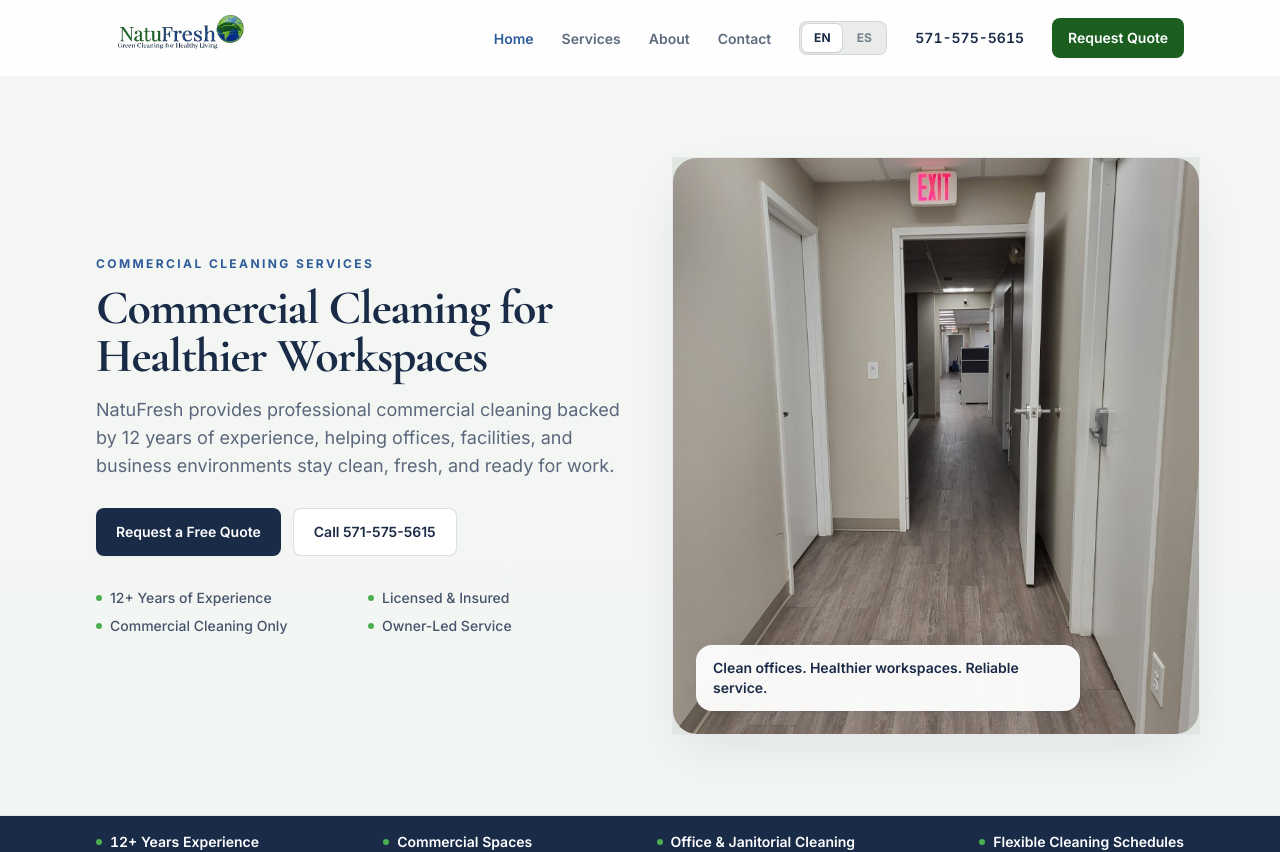
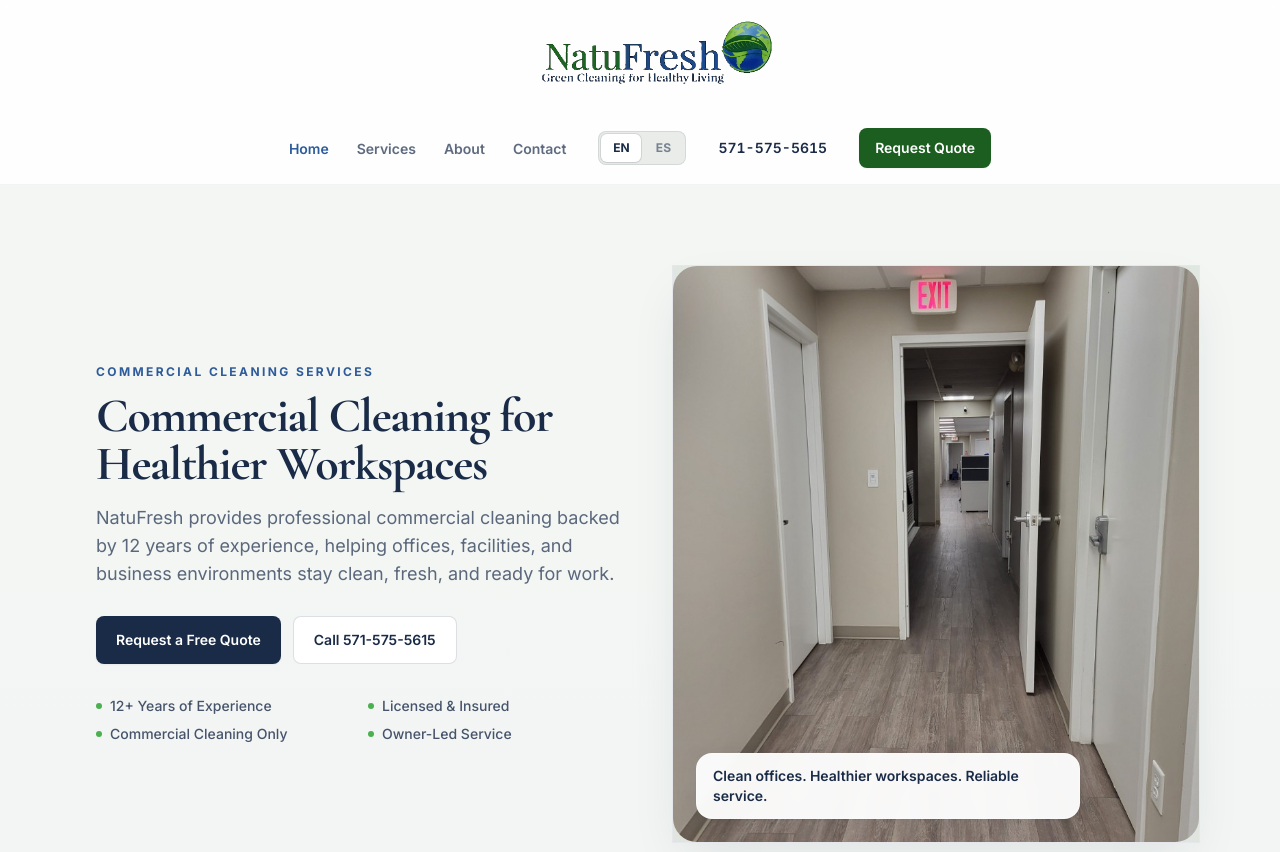
Before and after one commit to ronlenserdigital/NatuFresh, a React (Vite) app: page / in a window 1280 px wide. Shown: the top 852 px of the page. Built offline with nearby package versions, Linux system fonts and the light colour scheme.

Commit message:
Home nav: bigger centered logo (desktop), standard bar on mobile

```diff
--- a/src/components/Header.tsx
+++ b/src/components/Header.tsx
@@ -1,5 +1,5 @@
 import { useState, useEffect } from "react";
-import { Link, NavLink } from "react-router-dom";
+import { Link, NavLink, useLocation } from "react-router-dom";
 import { LogoImage } from "./WorkImage";
 import { LanguageToggle } from "./LanguageToggle";
 import { SITE } from "../lib/site";
@@ -7,6 +7,8 @@ import { useLocale } from "../i18n/LocaleProvider";
 
 export function Header() {
   const { t } = useLocale();
+  const { pathname } = useLocation();
+  const isHome = pathname === "/";
   const [open, setOpen] = useState(false);
   const [solid, setSolid] = useState(false);
 
@@ -36,39 +38,22 @@ export function Header() {
     };
   }, [open]);
 
-  return (
-    <header
-      className={`sticky top-0 z-[100] border-b transition-shadow duration-200 ${
-        solid
-          ? "border-navy/8 bg-white/95 shadow-header backdrop-blur-md"
-          : "border-navy/5 bg-white/90 backdrop-blur-sm"
-      }`}
-    >
-      <div className="mx-auto flex min-h-[4.75rem] items-center max-w-6xl justify-between gap-3 px-4 sm:px-6 lg:px-8">
-        <Link
-          to="/"
-          className="flex shrink-0 items-center gap-2 focus-visible:outline focus-visible:outline-2 focus-visible:outline-offset-2 focus-visible:outline-deep-blue"
-          onClick={() => setOpen(false)}
-        >
-          <LogoImage variant="header" />
-        </Link>
-
-        <div className="hidden items-center gap-5 lg:flex xl:gap-7">
+  const navLinks = (
     <nav aria-label="Main">
       <ul className="flex items-center gap-5 xl:gap-7">
         {nav.map((item) => (
           <li key={item.to}>
-                  <NavLink
-                    to={item.to}
-                    className={linkClass}
-                    end={item.end}
-                  >
+            <NavLink to={item.to} className={linkClass} end={item.end}>
               {item.label}
             </NavLink>
           </li>
         ))}
       </ul>
     </nav>
+  );
+
+  const desktopActions = (
+    <>
       <LanguageToggle />
       <a
         href={`tel:+1${SITE.phoneTel}`}
@@ -82,8 +67,10 @@ export function Header() {
       >
         {t("nav.requestQuote")}
       </Link>
-        </div>
+    </>
+  );
 
+  const mobileControls = (
     <div className="flex items-center gap-2 lg:hidden">
       <LanguageToggle />
       <a
@@ -125,7 +112,63 @@ export function Header() {
         )}
       </button>
     </div>
+  );
+
+  return (
+    <header
+      className={`sticky top-0 z-[100] border-b transition-shadow duration-200 ${
+        solid
+          ? "border-navy/8 bg-white/95 shadow-header backdrop-blur-md"
+          : "border-navy/5 bg-white/90 backdrop-blur-sm"
+      }`}
+    >
+      {isHome ? (
+        <>
+          {/* Mobile: standard bar (logo left, controls right) */}
+          <div className="mx-auto flex min-h-[4.75rem] max-w-6xl items-center justify-between gap-3 px-4 sm:px-6 lg:hidden">
+            <Link
+              to="/"
+              className="flex shrink-0 items-center gap-2 focus-visible:outline focus-visible:outline-2 focus-visible:outline-offset-2 focus-visible:outline-deep-blue"
+              onClick={() => setOpen(false)}
+            >
+              <LogoImage variant="header" />
+            </Link>
+            {mobileControls}
           </div>
+
+          {/* Desktop: big centered logo with nav row below */}
+          <div className="mx-auto hidden max-w-6xl flex-col items-center gap-4 px-4 py-4 sm:px-6 lg:flex">
+            <Link
+              to="/"
+              className="flex items-center justify-center focus-visible:outline focus-visible:outline-2 focus-visible:outline-offset-2 focus-visible:outline-deep-blue"
+              onClick={() => setOpen(false)}
+            >
+              <LogoImage variant="headerHome" />
+            </Link>
+            <div className="flex items-center gap-6 xl:gap-8">
+              {navLinks}
+              {desktopActions}
+            </div>
+          </div>
+        </>
+      ) : (
+        <div className="mx-auto flex min-h-[4.75rem] items-center max-w-6xl justify-between gap-3 px-4 sm:px-6 lg:px-8">
+          <Link
+            to="/"
+            className="flex shrink-0 items-center gap-2 focus-visible:outline focus-visible:outline-2 focus-visible:outline-offset-2 focus-visible:outline-deep-blue"
+            onClick={() => setOpen(false)}
+          >
+            <LogoImage variant="header" />
+          </Link>
+
+          <div className="hidden items-center gap-5 lg:flex xl:gap-7">
+            {navLinks}
+            {desktopActions}
+          </div>
+
+          {mobileControls}
+        </div>
+      )}
 
       <div
         id="mobile-nav"
--- a/src/components/WorkImage.tsx
+++ b/src/components/WorkImage.tsx
@@ -82,6 +82,8 @@ const shellClass = {
   /** Fixed height row + max width: wide mark + icon scales reliably */
   header:
     "inline-flex max-w-[min(24rem,92vw)] shrink-0 items-center sm:max-w-[min(28rem,92vw)]",
+  headerHome:
+    "inline-flex max-w-[min(32rem,92vw)] shrink-0 items-center justify-center",
   footer: "inline-flex max-w-[min(20rem,90vw)] shrink-0 items-center",
   about: "inline-flex w-full max-w-2xl shrink-0 items-center justify-center p-1",
 } as const;
@@ -89,6 +91,8 @@ const shellClass = {
 const imgClass = {
   header:
     "block h-[2.475rem] w-auto max-w-full object-contain object-left sm:h-11 sm:max-h-[3.025rem] md:h-[3.3rem] md:max-h-[3.85rem]",
+  headerHome:
+    "block h-16 w-auto max-w-full object-contain sm:h-20 md:h-24",
   footer:
     "block h-16 w-auto max-w-full object-contain object-left sm:h-20 sm:max-h-24",
   about: "block h-auto w-full max-h-64 object-contain",
```
Lines whose indentation alone changed are shown as unchanged.
